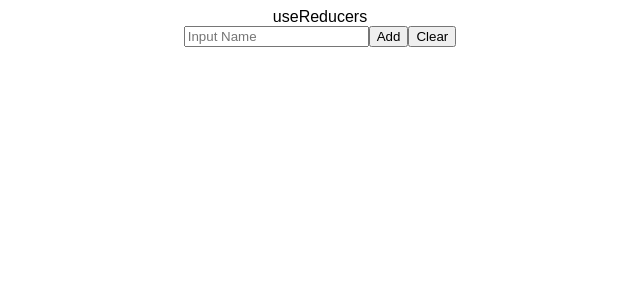
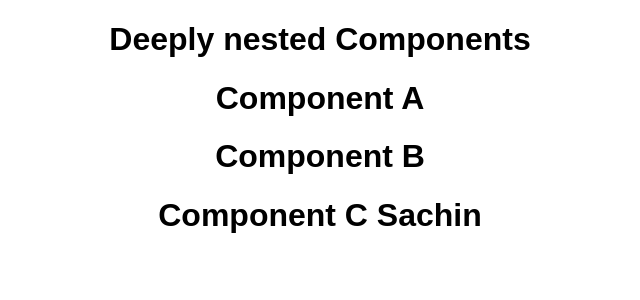
Before and after one commit to Bhupesh1998/Sanbox_Projects_React, a React (Create React App) app: page / in a window 1280 px wide. Shown: the top 300 px of the page, without its empty margins (320-960 px from the left). Built offline with nearby package versions, Linux system fonts and the light colour scheme.

Commit message:
Added changes

```diff
--- a/src/App.js
+++ b/src/App.js
@@ -3,6 +3,7 @@ import ReactForm from "./Components/ReactForm";
 import ReactAPICall from "./Components/ReactAPICall";
 import TextSwap from "./Components/TextSwap";
 import UseReducerHook from "./ReactHooks/UseReducerHook";
+import UseContextRoot from "./ReactHooks/ReactContext/UseContextRoot";
 
 export default function App() {
   return (
@@ -10,7 +11,8 @@ export default function App() {
       {/* <ReactForm /> */}
       {/* <ReactAPICall /> */}
       {/* <TextSwap /> */}
-      <UseReducerHook />
+      {/* <UseReducerHook /> */}
+      <UseContextRoot />
     </div>
   );
 }
--- /dev/null
+++ b/src/ReactHooks/ReactContext/ComponentA.jsx
@@ -0,0 +1,12 @@
+import ComponentB from "./ComponentB";
+
+function ComponentA() {
+  return (
+    <>
+      <h1>Component A</h1>
+      <ComponentB />
+    </>
+  );
+}
+
+export default ComponentA;
--- /dev/null
+++ b/src/ReactHooks/ReactContext/ComponentB.jsx
@@ -0,0 +1,15 @@
+import ComponentC from "./ComponentC";
+import {useContext} from 'react'
+import UserContext from './Context/UserContext'
+
+function ComponentB() {
+  const getValue = useContext(UserContext);
+  return (
+    <>
+      <h1>Component B</h1>
+      <ComponentC />
+    </>
+  );
+}
+
+export default ComponentB;
--- /dev/null
+++ b/src/ReactHooks/ReactContext/ComponentC.jsx
@@ -0,0 +1,14 @@
+
+import {useContext} from 'react'
+import UserContext from './Context/UserContext'
+function ComponentC(){
+const data = useContext(UserContext)
+    return(
+        <>
+        <h1>Component C {data?.name}</h1>
+
+        </>
+    )
+}
+
+export default ComponentC;
--- /dev/null
+++ b/src/ReactHooks/ReactContext/Context/UserContext.jsx
@@ -0,0 +1,5 @@
+import { createContext } from "react";
+
+const userContext = createContext(null);
+
+export default userContext;
--- /dev/null
+++ b/src/ReactHooks/ReactContext/UseContextRoot.jsx
@@ -0,0 +1,19 @@
+import React, {useState} from 'react';
+import ComomponentA from "./ComponentA";
+import userContext from "./Context/UserContext";
+
+function UseContextRoot() {
+  const [name,setName] = useState({name : "Sachin"})
+    // const name = "Bhupesh"
+
+  return (
+    <>
+    <userContext.Provider value={name}  >
+      <h1>Deeply nested Components</h1>
+      <ComomponentA />
+      </userContext.Provider>
+    </>
+  );
+}
+
+export default UseContextRoot;
```
